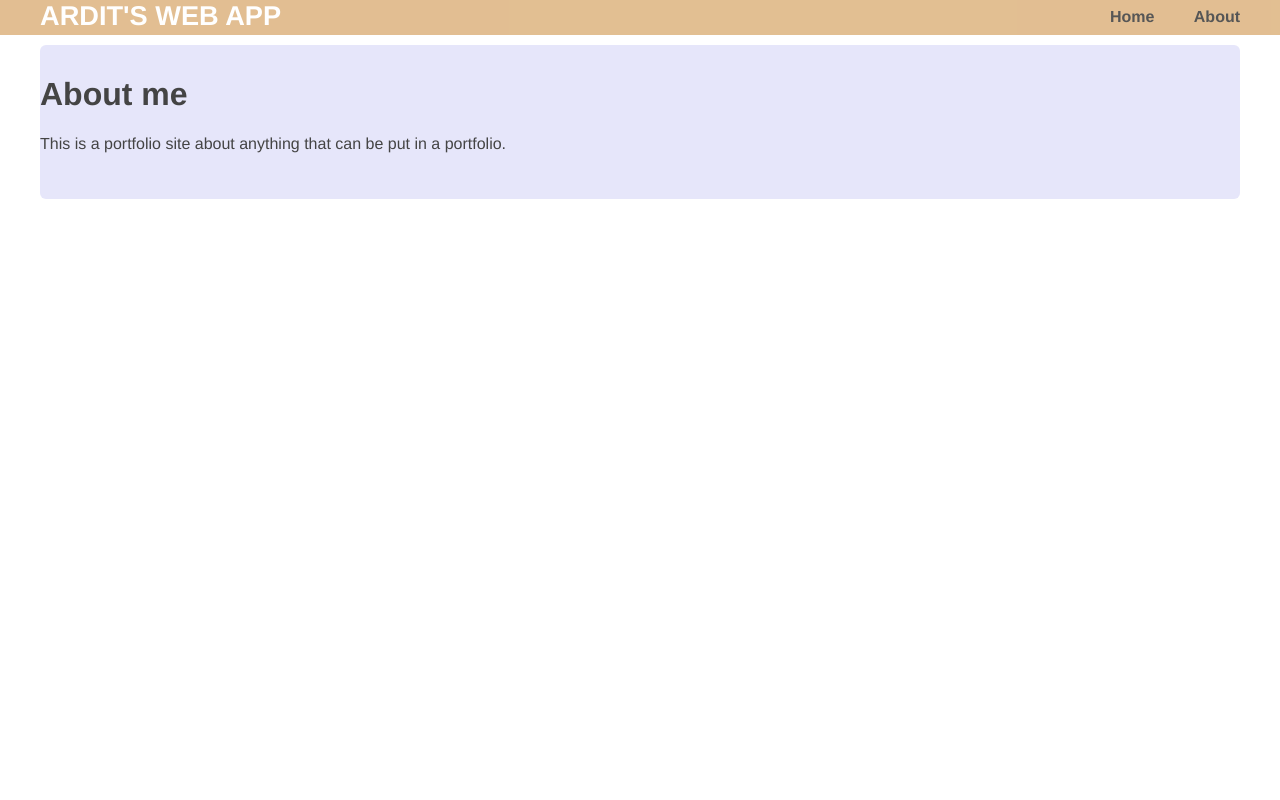
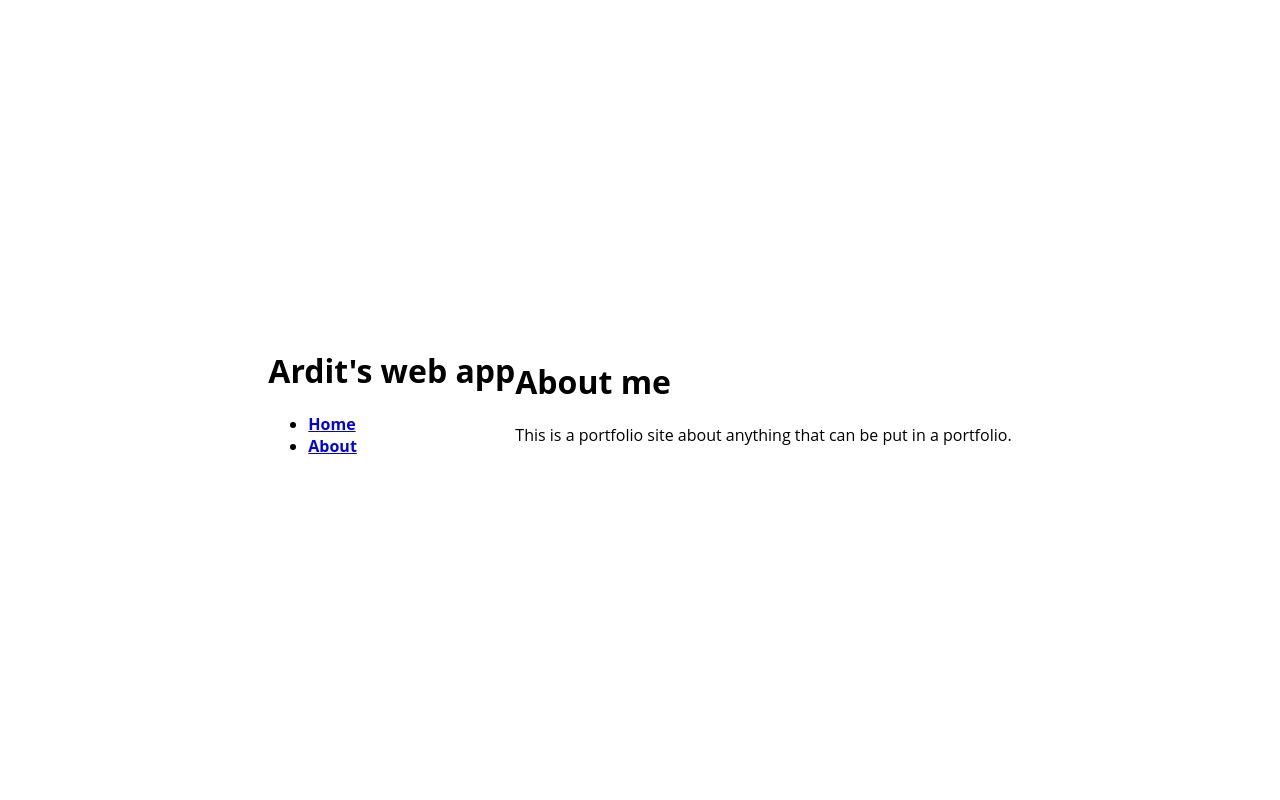
Before and after one commit to AndyWQuach/AndyWQuach.github.io, a Flask app: template websiteapp/templates/about.html in a window 1280 px wide. Run offline with Flask 2, Linux system fonts and the light colour scheme; the template is opened without the code that fills it, so the values that code supplies are empty.

Commit message:
CSS changes #1

```diff
--- a/websiteapp/static/css/main.css
+++ b/websiteapp/static/css/main.css
@@ -1,76 +1,62 @@
-body {
-  margin: 0;
-  padding: 0;
-  font-family: "Helvetica Neue", Helvetica, Arial, sans-serif;
-  color: #444;
+html, body {
+  display: flex;
+  align-items: center;
+  justify-content: center;
+  height: 100%;
+  margin: 0px;
+  padding: 0px;
+  font-family: 'Open Sans', sans-serif;
 }
-/*
- * Formatting the header area
- */
-header {
-  background-color: #DFB887;
-  height: 35px;
-  width: 100%;
-  opacity: .9;
-  margin-bottom: 10px;
+
+.body {
+  background: linear-gradient(to bottom, rgba(231, 240, 245, 1) 0%, rgba(170, 221, 235, 1) 100%);
 }
-header h1.logo {
-  margin: 0;
-  font-size: 1.7em;
-  color: #fff;
-  text-transform: uppercase;
-  float: left;
+
+.wrapper {
+  background-color: lightpink;
+
+  max-width: 50%;
+  display: flex;
+  flex-direction: row;
+  height: 80%;
 }
-header h1.logo:hover {
-  color: #fff;
+
+.left, .right {
+  background-color: lightblue;
+
+  margin: 5px;
+  max-width: 50%;
+  flex: 1;
+  display: flex;
+  flex-direction: column;
+  justify-content: center;
+}
+
+.left {
+  align-items: center;
+  justify-content: center;
+}
+
+.profile-picture {
+  border-radius: 50%;
+}
+
+.social-links {
+  list-style: none;
+  padding-left: 0px;
+  font-size: 18px;
+}
+
+.social-links li {
+  display: inline-block;
+  margin-right: 8px;
+}
+
+.social-links a {
   text-decoration: none;
+  padding: 4px;
 }
-/*
- * Centering the body content
- */
-.container {
-  width: 1200px;
-  margin: 0 auto;
+
+.social-links a:hover {
+  background-color: rgba(0, 0, 0, 0.1);
 }
-div.home {
-  padding: 10px 0 30px 0;
-  background-color: #E6E6FA;
-  -webkit-border-radius: 6px;
-     -moz-border-radius: 6px;
-          border-radius: 6px;
-}
-div.about {
-  padding: 10px 0 30px 0;
-  background-color: #E6E6FA;
-  -webkit-border-radius: 6px;
-     -moz-border-radius: 6px;
-          border-radius: 6px;
-}
-h2 {
-  font-size: 3em;
-  margin-top: 40px;
-  text-align: center;
-  letter-spacing: -2px;
-}
-h3 {
-  font-size: 1.7em;
-  font-weight: 100;
-  margin-top: 30px;
-  text-align: center;
-  letter-spacing: -1px;
-  color: #999;
-}
-.menu {
-  float: right;
-  margin-top: 8px;
-}
-.menu li {
-  display: inline;
-}
-.menu li + li {
-  margin-left: 35px;
-}
-.menu li a {
-  color: #444;
-  text-decoration: none;
-}
```
Also changed, not shown: index.html (+7 -1 lines).
